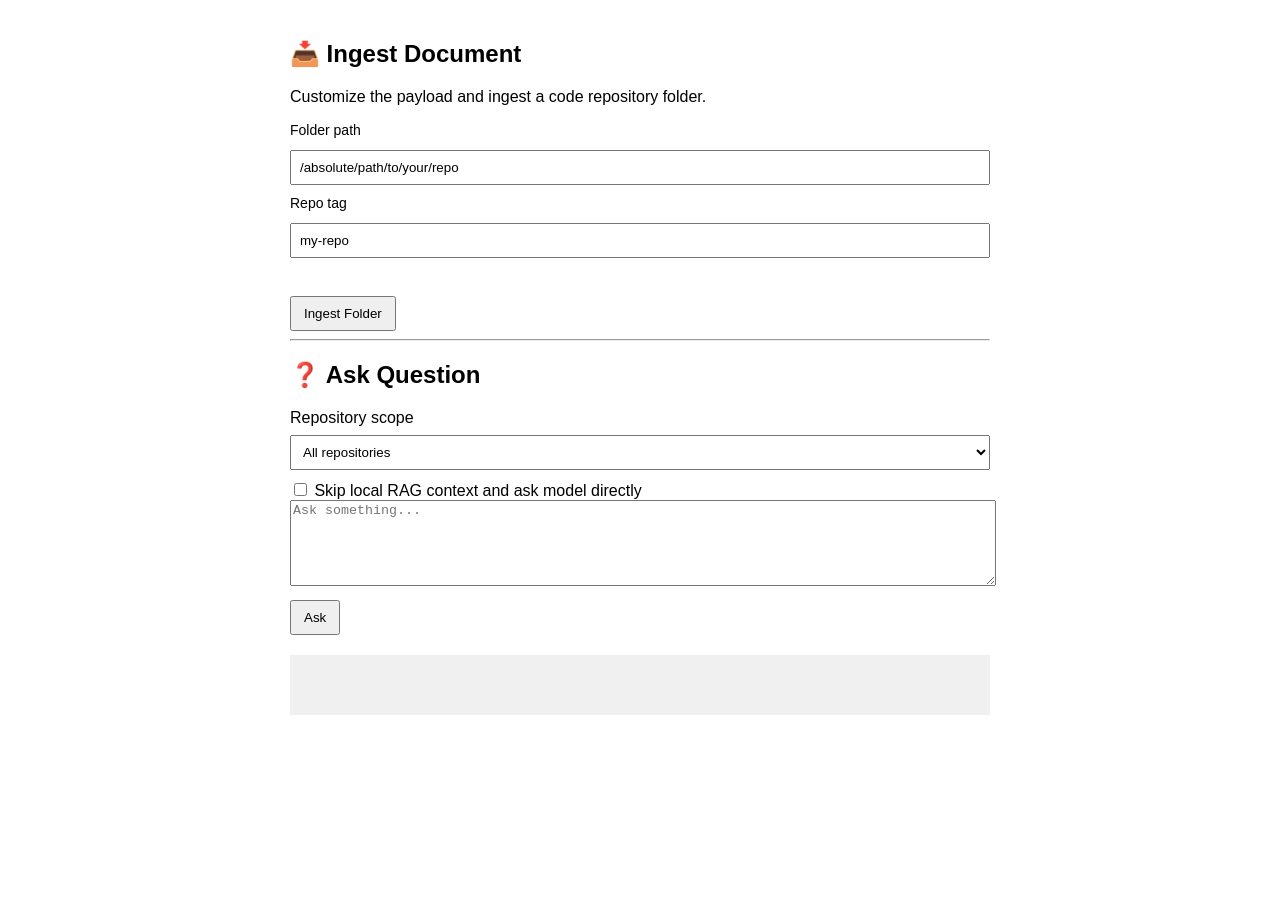
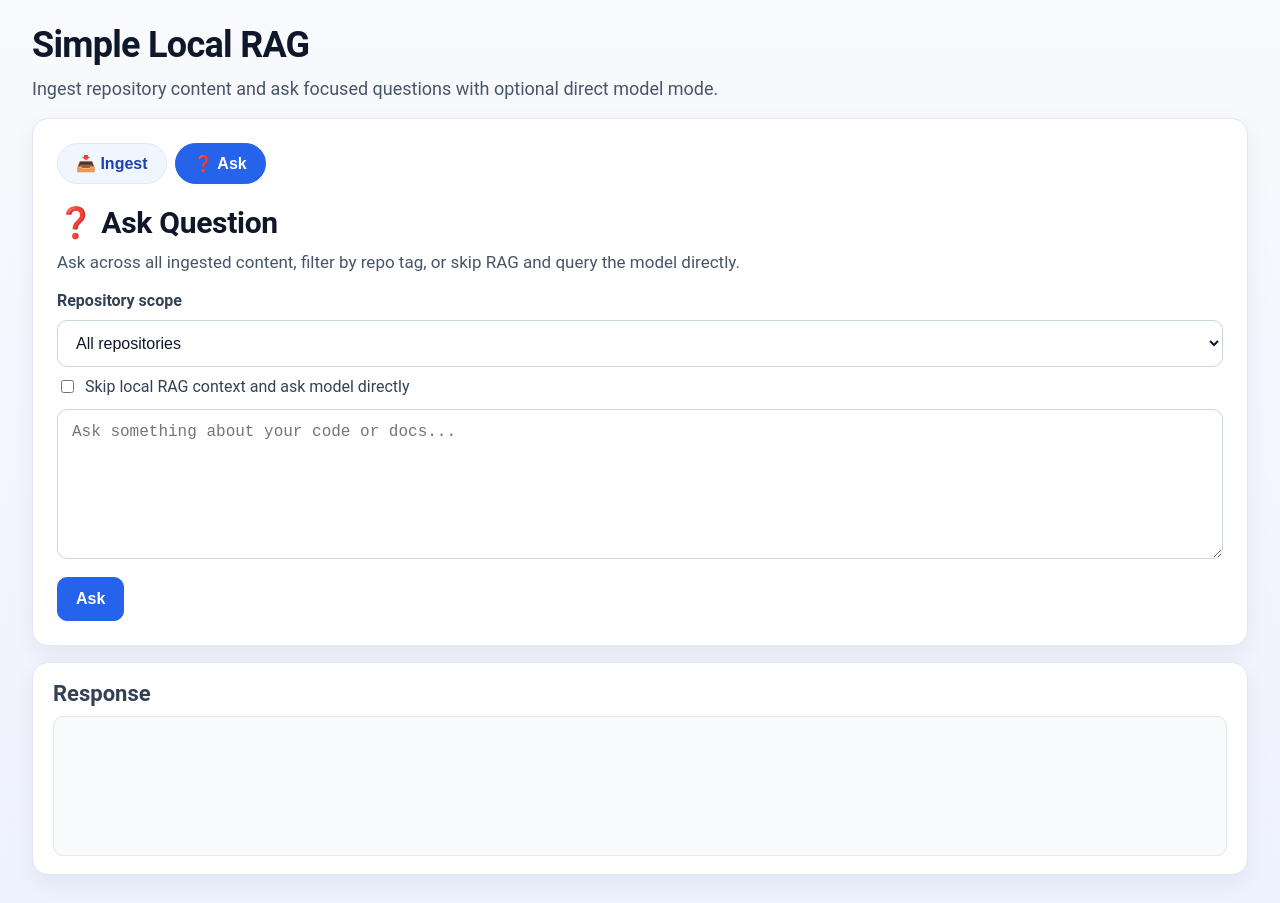
Before and after one commit to sriharsha-samana/ai-poc, a website: page index.html in a window 1280 px wide. Before the commit the page ends 800 px from the top, so only its background shows below. Drawn offline with Linux system fonts and the light colour scheme; no server answers.

Commit message:
ui imorovements

```diff
--- a/index.html
+++ b/index.html
@@ -3,29 +3,86 @@
 <head>
   <title>Simple Local RAG</title>
   <style>
-    body {
-      font-family: Arial;
-      max-width: 700px;
-      margin: 40px auto;
+    :root {
+      color-scheme: light;
     }
 
-    textarea {
-      width: 100%;
-      height: 80px;
+    * {
+      box-sizing: border-box;
     }
 
-    input[type="text"],
-    input[type="number"] {
+    body {
+      margin: 0;
+      font-family: Roboto, Inter, -apple-system, BlinkMacSystemFont, "Segoe UI", sans-serif;
+      font-size: 16px;
+      background: linear-gradient(180deg, #f8fafc 0%, #eef2ff 100%);
+      color: #0f172a;
+    }
+
+    .app-shell {
       width: 100%;
-      margin-top: 8px;
-      padding: 8px;
-      box-sizing: border-box;
+      min-height: 100vh;
+      margin: 0;
+      padding: 24px 32px 28px;
+    }
+
+    .app-header {
+      margin-bottom: 16px;
+    }
+
+    .app-header h1 {
+      margin: 0;
+      font-size: 36px;
+      line-height: 1.2;
+      letter-spacing: -0.02em;
+    }
+
+    .app-header p {
+      margin: 8px 0 0;
+      font-size: 18px;
+      color: #475569;
+      line-height: 1.5;
+    }
+
+    .panel,
+    .response-card {
+      background: #ffffff;
+      border: 1px solid #e2e8f0;
+      border-radius: 16px;
+      box-shadow: 0 8px 24px rgba(15, 23, 42, 0.06);
+    }
+
+    .panel {
+      padding: 24px;
+    }
+
+    .response-card {
+      margin-top: 16px;
+      padding: 18px 20px;
+    }
+
+    .response-card h3 {
+      margin: 0 0 10px;
+      font-size: 22px;
+      color: #334155;
     }
 
     button {
       margin-top: 10px;
-      padding: 8px 12px;
+      padding: 12px 18px;
+      border: 1px solid #2563eb;
+      background: #2563eb;
+      color: #ffffff;
+      border-radius: 10px;
+      font-size: 16px;
+      font-weight: 600;
       cursor: pointer;
+      transition: background 0.15s ease, transform 0.15s ease;
+    }
+
+    button:hover:not(:disabled) {
+      background: #1d4ed8;
+      transform: translateY(-1px);
     }
 
     button:disabled {
@@ -33,27 +90,54 @@
       cursor: not-allowed;
     }
 
+    textarea,
+    input[type="text"],
+    input[type="number"],
     select {
       width: 100%;
       margin-top: 8px;
-      padding: 8px;
+      padding: 13px 14px;
+      border: 1px solid #cbd5e1;
+      border-radius: 10px;
+      font-size: 16px;
+      background: #ffffff;
+      color: #0f172a;
+      outline: none;
+      transition: border-color 0.15s ease, box-shadow 0.15s ease;
+    }
+
+    textarea {
+      min-height: 150px;
+      resize: vertical;
+    }
+
+    textarea:focus,
+    input[type="text"]:focus,
+    input[type="number"]:focus,
+    select:focus {
+      border-color: #3b82f6;
+      box-shadow: 0 0 0 3px rgba(59, 130, 246, 0.15);
     }
 
     #response {
-      margin-top: 20px;
-      padding: 10px;
-      background: #f0f0f0;
-      min-height: 40px;
+      min-height: 140px;
+      padding: 16px;
+      background: #f8fafc;
+      border: 1px solid #e2e8f0;
+      border-radius: 10px;
       white-space: pre-wrap;
+      line-height: 1.6;
+      font-size: 16px;
+      color: #1e293b;
     }
 
     .loading {
       font-style: italic;
-      color: #555;
+      color: #475569;
     }
 
     .success {
-      color: #166534;
+      color: #065f46;
       font-weight: 600;
     }
 
@@ -62,25 +146,122 @@
       font-weight: 600;
     }
 
-    .field {
-      margin-bottom: 10px;
+    h2 {
+      margin: 2px 0 8px;
+      font-size: 30px;
+      line-height: 1.25;
+      letter-spacing: -0.01em;
     }
 
-    .field label {
+    p {
+      margin: 0 0 16px;
+      font-size: 17px;
+      color: #475569;
+      line-height: 1.5;
+    }
+
+    .field {
+      margin-bottom: 12px;
+    }
+
+    .field label,
+    #askSection > label {
       display: block;
-      font-size: 14px;
-      margin-bottom: 4px;
+      font-size: 16px;
+      font-weight: 600;
+      color: #334155;
+      margin-bottom: 2px;
     }
 
     .checkbox-row {
+      margin: 10px 0 4px;
+      font-size: 16px;
+      color: #334155;
+    }
+
+    .checkbox-row label {
+      display: inline-flex;
+      gap: 8px;
+      align-items: center;
+      cursor: pointer;
+    }
+
+    .tabs {
+      display: flex;
+      gap: 8px;
+      margin-bottom: 20px;
+    }
+
+    .tab-btn {
+      margin-top: 0;
+      border: 1px solid #dbeafe;
+      background: #eff6ff;
+      color: #1e40af;
+      border-radius: 999px;
+      padding: 10px 18px;
+      font-size: 16px;
+    }
+
+    .tab-btn.active {
+      background: #2563eb;
+      color: #ffffff;
+      border-color: #2563eb;
+      font-weight: 600;
+    }
+
+    .tab-content {
+      display: none;
+    }
+
+    .tab-content.active {
+      display: block;
+    }
+
+    .actions-row {
+      margin-top: 4px;
+    }
+
+    #ingestStatus {
       margin-top: 10px;
+      min-height: 20px;
+      font-size: 16px;
+    }
+
+    @media (max-width: 640px) {
+      .app-shell {
+        padding: 16px 14px 18px;
+      }
+
+      .app-header h1 {
+        font-size: 30px;
+      }
+
+      h2 {
+        font-size: 26px;
+      }
+
+      .tabs {
+        flex-wrap: wrap;
+      }
     }
   </style>
 </head>
 <body>
+  <div class="app-shell">
+    <header class="app-header">
+      <h1>Simple Local RAG</h1>
+      <p>Ingest repository content and ask focused questions with optional direct model mode.</p>
+    </header>
 
+    <section class="panel">
+      <div class="tabs">
+        <button id="ingestTabBtn" class="tab-btn" type="button" onclick="switchTab('ingest')">📥 Ingest</button>
+        <button id="askTabBtn" class="tab-btn active" type="button" onclick="switchTab('ask')">❓ Ask</button>
+      </div>
+
+      <div id="ingestSection" class="tab-content">
         <h2>📥 Ingest Document</h2>
-  <p>Customize the payload and ingest a code repository folder.</p>
+        <p>Choose a local folder and tag, then ingest chunks into your local vector store.</p>
         <div class="field">
           <label for="folderPath">Folder path</label>
           <input id="folderPath" type="text" value="/absolute/path/to/your/repo" />
@@ -89,13 +270,15 @@
           <label for="repoTagInput">Repo tag</label>
           <input id="repoTagInput" type="text" value="my-repo" />
         </div>
-  <br>
+        <div class="actions-row">
           <button id="ingestBtn" onclick="ingestFolder()">Ingest Folder</button>
+        </div>
         <div id="ingestStatus"></div>
+      </div>
 
-  <hr>
-
+      <div id="askSection" class="tab-content active">
         <h2>❓ Ask Question</h2>
+        <p>Ask across all ingested content, filter by repo tag, or skip RAG and query the model directly.</p>
         <label for="repoTagSelect">Repository scope</label>
         <select id="repoTagSelect">
           <option value="">All repositories</option>
@@ -106,13 +289,33 @@
             Skip local RAG context and ask model directly
           </label>
         </div>
-  <textarea id="question" placeholder="Ask something..."></textarea>
-  <br>
+        <textarea id="question" placeholder="Ask something about your code or docs..."></textarea>
+        <div class="actions-row">
           <button id="askBtn" onclick="ask()">Ask</button>
+        </div>
+      </div>
+    </section>
 
+    <section class="response-card">
+      <h3>Response</h3>
       <div id="response"></div>
+    </section>
+  </div>
 
   <script>
+    function switchTab(tab) {
+      const isIngestTab = tab === "ingest";
+      const ingestSection = document.getElementById("ingestSection");
+      const askSection = document.getElementById("askSection");
+      const ingestTabBtn = document.getElementById("ingestTabBtn");
+      const askTabBtn = document.getElementById("askTabBtn");
+
+      ingestSection.classList.toggle("active", isIngestTab);
+      askSection.classList.toggle("active", !isIngestTab);
+      ingestTabBtn.classList.toggle("active", isIngestTab);
+      askTabBtn.classList.toggle("active", !isIngestTab);
+    }
+
     async function loadRepoTags() {
       const repoTagSelect = document.getElementById("repoTagSelect");
 
@@ -201,7 +404,6 @@
         return;
       }
 
-      // Show loading state
       askBtn.disabled = true;
       responseDiv.innerHTML = '<span class="loading">Thinking...</span>';
 
@@ -244,6 +446,5 @@
       updateRepoScopeState();
     });
   </script>
-
 </body>
 </html>
--- a/package.json
+++ b/package.json
@@ -4,6 +4,7 @@
   "description": "",
   "main": "index.js",
   "scripts": {
+    "dev": "nodemon --watch server.js --watch app --watch routes --watch confluence --watch config --watch db --watch index.html --ext js,json,html,md server.js",
     "test": "echo \"Error: no test specified\" && exit 1",
     "start": "node server.js"
   },
@@ -18,5 +19,8 @@
     "ollama": "^0.6.3",
     "sql.js": "^1.14.0",
     "uuid": "^13.0.0"
+  },
+  "devDependencies": {
+    "nodemon": "^3.1.14"
   }
 }
```
Also changed, not shown: README.md, 1 other file. Lines whose indentation alone changed are shown as unchanged.
